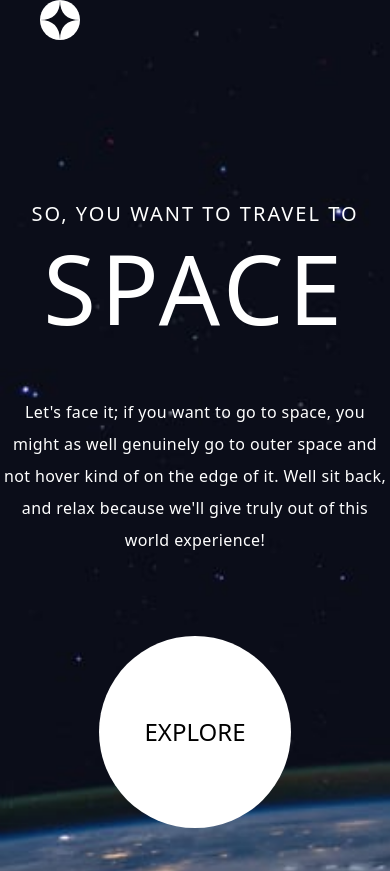
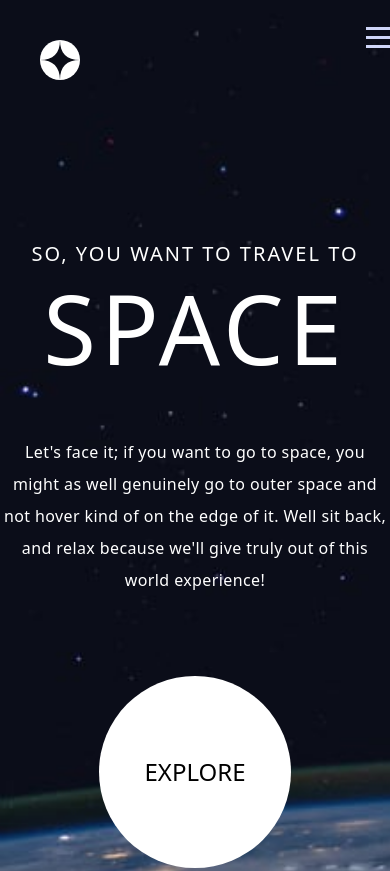
Before and after one commit to Abdul-Saidat/Space-Tourism-Website, a React (Vite) app: page / in a window 390 px wide. Shown: the top 871 px of the page. Built offline with nearby package versions, Linux system fonts and the light colour scheme.

Commit message:
added mobile nav menu

```diff
--- /dev/null
+++ b/src/components/mobile-navbar.tsx
@@ -0,0 +1,50 @@
+import { useState } from "react";
+import hamburger from "../assets/icon-hamburger.svg";
+import closebtn from "../assets/icon-close.svg";
+import { Link } from "react-router-dom";
+
+export const Navbar = () => {
+  const [isOpen, setIsOpen] = useState(false);
+  const Hamburger = hamburger;
+  const handleClick = () => {
+    setIsOpen(true);
+  };
+  const handleClose = () => {
+    setIsOpen(false);
+  };
+  return (
+    <>
+      <div className="relative md:hidden">
+        {!isOpen && (
+          <button className="top-0 right-10" onClick={handleClick}>
+            <img src={Hamburger} alt="menu" />
+          </button>
+        )}
+        {isOpen && (
+          <div className="z-50 w-[250px] h-[1000px] absolute right-[0px] text-white backdrop-blur-2xl">
+            <button className="absolute top-6 right-4" onClick={handleClose}>
+              <img src={closebtn} alt="close-button" />
+            </button>
+
+            <nav>
+              <ul className=" flex flex-col gap-8 mt-[150px] ml-10">
+                <li className="before:content-['00'] before:mr-2 cursor-pointer">
+                  <Link to={"/Home"}>Home</Link>
+                </li>
+                <li className="before:content-['01'] before:mr-2 cursor-pointer">
+                  <Link to={"/Destination"}>Destination</Link>
+                </li>
+                <li className="before:content-['02'] before:mr-2 cursor-pointer">
+                  <Link to={"/Crew"}>Crew</Link>
+                </li>
+                <li className="before:content-['03'] before:mr-2 cursor-pointer">
+                  <Link to={"/Technology"}>Technology</Link>
+                </li>
+              </ul>
+            </nav>
+          </div>
+        )}
+      </div>
+    </>
+  );
+};
--- a/src/layouts/layout.tsx
+++ b/src/layouts/layout.tsx
@@ -12,10 +12,9 @@ import MobileDestinationBg from "../assets/mobile-images/destination-bg.jpg";
 import MobileTechnologyBg from "../assets/mobile-images/technology-bg.jpg";
 import logo from "../assets/logo.svg";
 import { NavLink, useLocation } from "react-router-dom";
+import { Navbar } from "../components/mobile-navbar";
 import { Outlet } from "react-router-dom";
 import { useEffect, useState } from "react";
-// import { Home } from "../pages/Home";
-// import type { Crew } from "../pages/Crew";
 
 export const Layout = () => {
   type BackgroundSet = {
@@ -89,8 +88,9 @@ export const Layout = () => {
             <img
               src={logo}
               alt="website logo"
-              className="w-[40px] h-[40px] ml-10 lg:mt-10 md:mt-2"
+              className="w-[40px] h-[40px] mt-10 mx-8 ml-10 lg:mt-10 md:mt-2"
             />
+            <Navbar />
             <div
               className={` hidden lg:block lg:w-[38rem] md:block md:w-[39rem] md:mt-0 h-20 lg:mt-10 float-right ${
                 location.pathname === "/"
--- a/src/pages/Destination.tsx
+++ b/src/pages/Destination.tsx
@@ -3,6 +3,7 @@ import Moon from "../assets/destination-images/image-moon.png";
 import Mars from "../assets/destination-images/image-mars.png";
 import Europa from "../assets/destination-images/image-europa.png";
 import Titan from "../assets/destination-images/image-titan.png";
+// import { Navbar } from "../components/mobile-navbar";
 
 interface DestinationNavProps {
   name: string;
@@ -64,7 +65,7 @@ export const Destination = () => {
         </header>
         <div className="flex flex-col md:text-center lg:text-left lg:flex-row justify-between lg:w-[900px] mx-auto my-[130px] ">
           <div className=" w-[230px] mx-auto lg:w-[400px] md:w-[300px] md:mx-auto relative bottom-15 lg:initial lg:bottom-0 lg:mx-0">
-            <img src={content.image} alt="" />
+            <img src={content.image} className="" alt="destination images" />
           </div>
           <div className="flex flex-col mx-auto gap-[25px] justify-between md:mx-auto lg:mx-0">
             <div className="mx-auto md:w-[280px]  md:mx-auto lg:mx-0">
```
Also changed, not shown: src/assets/icon-close.svg (added), src/assets/icon-hamburger.svg (added).
